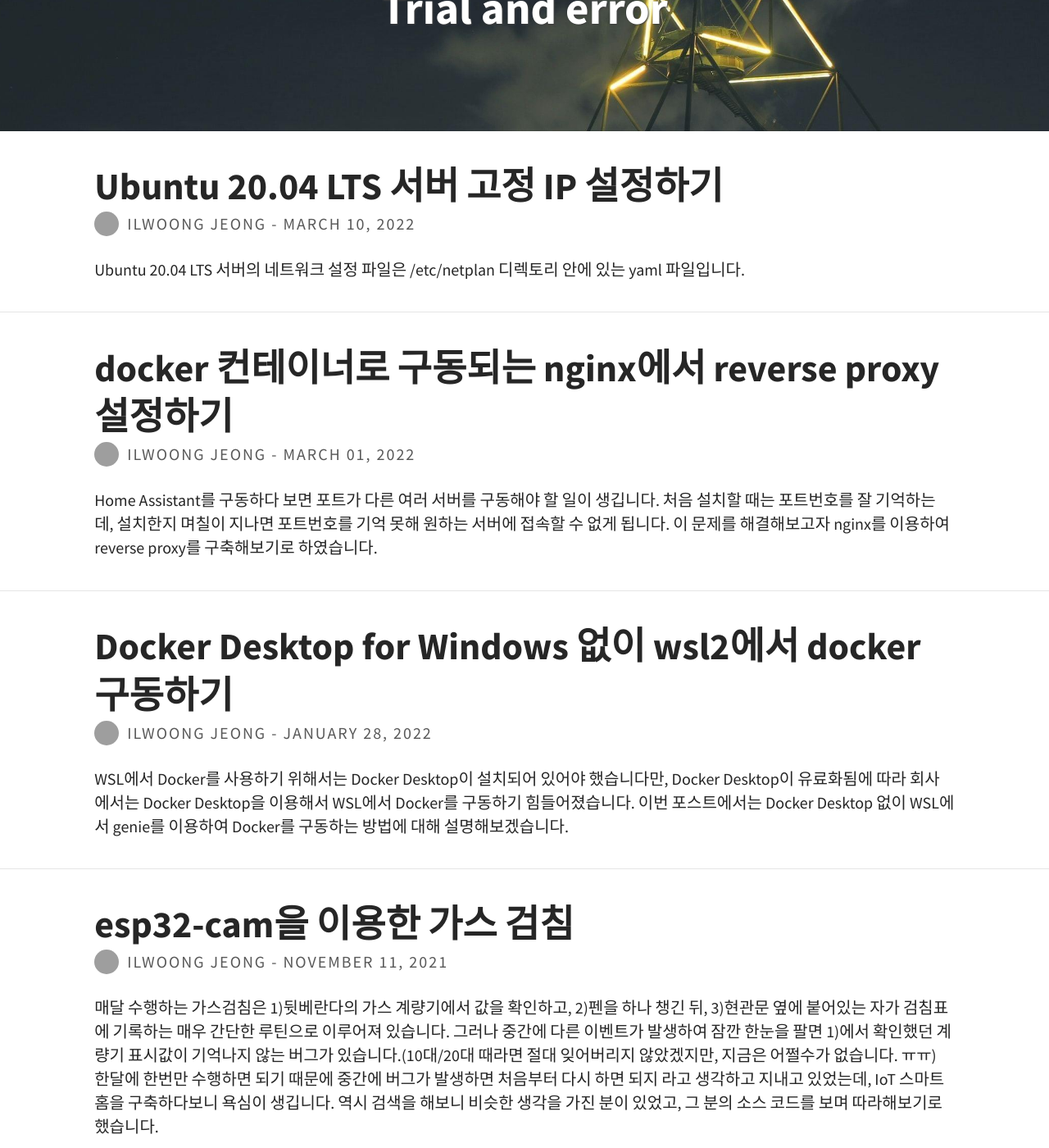
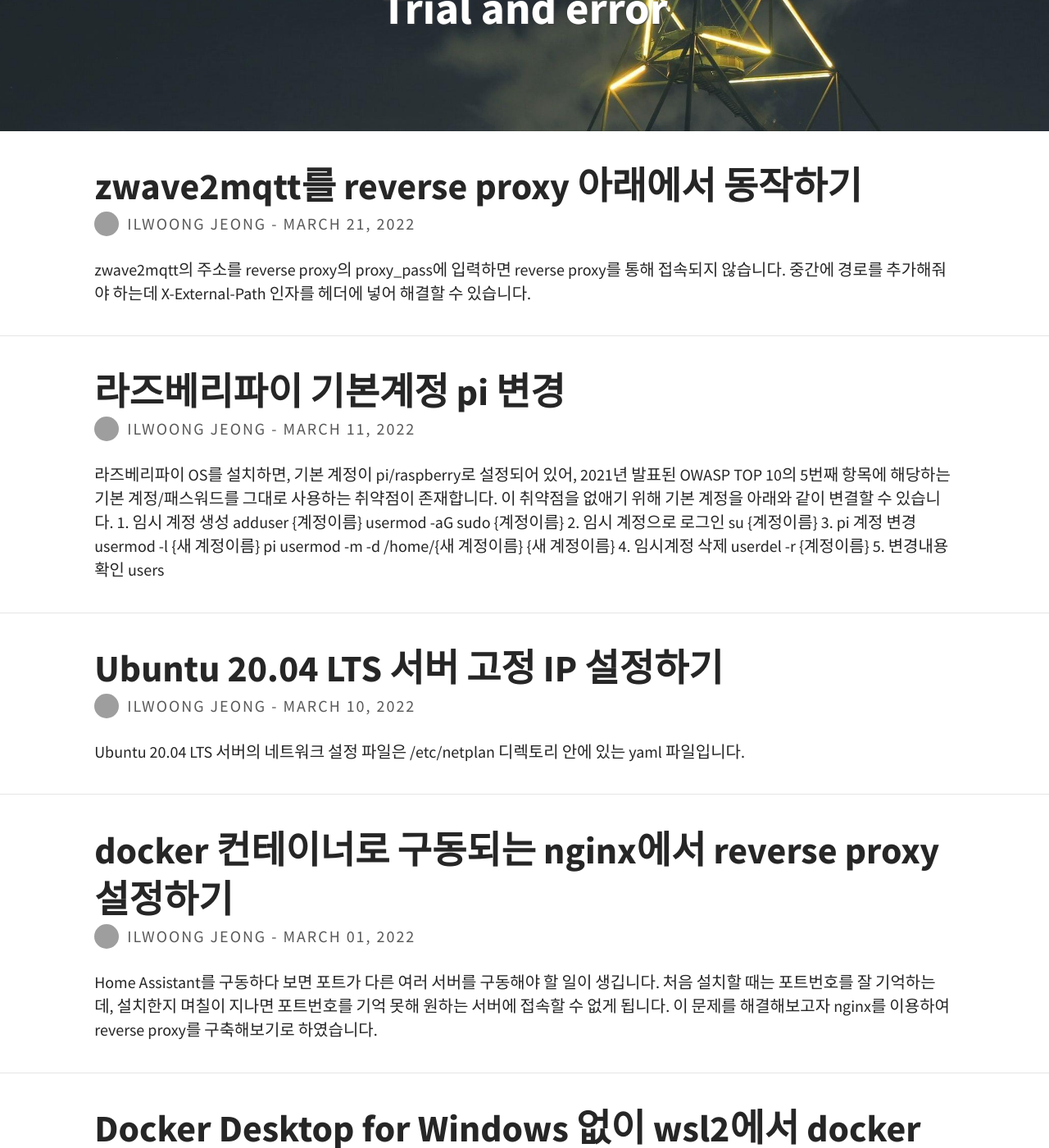
Before and after one commit to ilwoong/ilwoong.github.io, a Jekyll site: the page built from index.html, in a window 1280 px wide and 1400 px high, scrolled down 225 px. Shown: the whole window at 82% size. Built offline with Jekyll 4.4.1, drawn with Linux system fonts in a browser that asks for light colours; the list of posts is cut into pages by our own code; some of the changed text lies outside the part shown; grey boxes are pictures that could not be loaded.

Commit message:
Add new post on zwave2mqtt over reverse proxy

````diff
--- /dev/null
+++ b/_posts/2022/2022-03-11-disable-pi.md
@@ -0,0 +1,41 @@
+---
+layout: post
+title: 라즈베리파이 기본계정 pi 변경
+tags: [raspberry pi]
+author: ilwoong
+excerpt_separator: <!--more-->
+---
+
+라즈베리파이 OS를 설치하면, 기본 계정이 pi/raspberry로 설정되어 있어, 2021년 발표된 [OWASP TOP 10의 5번째 항목](https://owasp.org/Top10/A05_2021-Security_Misconfiguration/)에 해당하는 기본 계정/패스워드를 그대로 사용하는 취약점이 존재합니다. 이 취약점을 없애기 위해 기본 계정을 아래와 같이 변결할 수 있습니다.
+
+### 1. 임시 계정 생성
+
+```bash
+adduser {계정이름}
+usermod -aG sudo {계정이름}
+```
+
+### 2. 임시 계정으로 로그인
+
+```bash
+su {계정이름}
+```
+
+### 3. pi 계정 변경
+
+```bash
+usermod -l {새 계정이름} pi
+usermod -m -d /home/{새 계정이름} {새 계정이름}
+```
+
+### 4. 임시계정 삭제
+
+```bash
+userdel -r {계정이름}
+```
+
+### 5. 변경내용 확인
+
+```bash
+users
+```
--- /dev/null
+++ b/_posts/2022/2022-03-21-zwave2mqtt-reverse-proxy.md
@@ -0,0 +1,43 @@
+---
+layout: post
+title: zwave2mqtt를 reverse proxy 아래에서 동작하기
+tags: [zwave2mqtt, reverse proxy]
+author: ilwoong
+excerpt_separator: <!--more-->
+---
+
+zwave2mqtt의 주소를 reverse proxy의 proxy_pass에 입력하면 reverse proxy를 통해 접속되지 않습니다. 중간에 경로를 추가해줘야 하는데 ```X-External-Path``` 인자를 헤더에 넣어 해결할 수 있습니다.
+
+<!--more-->
+
+### /nginx/templates/default.conf.template 파일
+
+```nginx
+server {
+    listen       80;
+    listen  [::]:80;
+    server_name  localhost;
+
+    location / {
+        root   /usr/share/nginx/html;
+        index  index.html index.htm;
+    }
+
+    # redirect server error pages to the static page /50x.html
+    #
+    error_page   500 502 503 504  /50x.html;
+    location = /50x.html {
+        root   /usr/share/nginx/html;
+    }
+
+    location /zwave/ {
+        proxy_pass http://192.168.1.2:8091/;
+        proxy_set_header X-External-Path /zwave; #location path로 설정함
+    }
+}
+
+```
+
+### 참고자료
+
+- https://github.com/OpenZWave/Zwave2Mqtt/blob/master/docs/subpath.md
````
Also changed, not shown: _posts/2022/2022-03-01-nginx-reverse-proxy-docker.md (+3 -3 lines), 1 other file.
